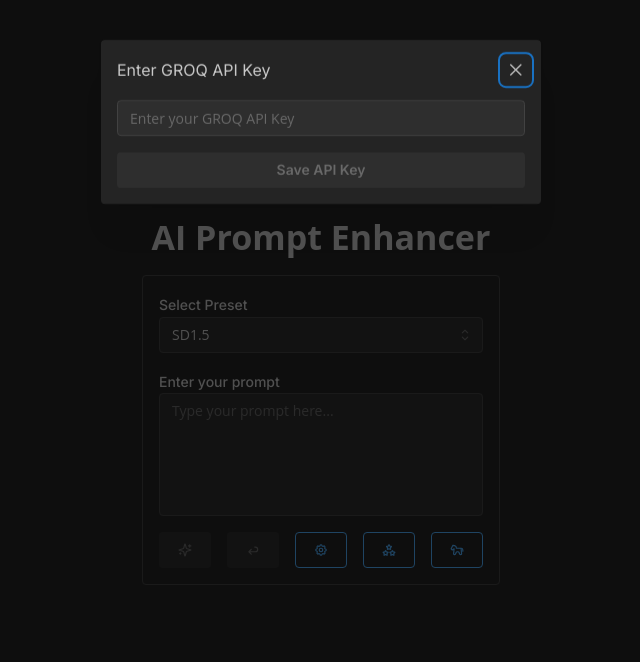
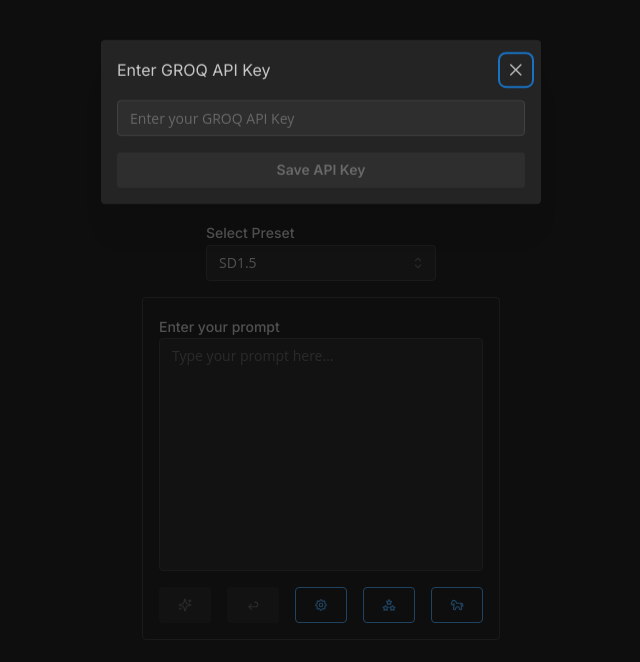
Before and after one commit to markuryy/prompt-enhancer, a Next.js app: page / in a window 1280 px wide. Shown: the top 662 px of the page, without its empty margins (319-959 px from the left). Built offline with nearby package versions, Linux system fonts and the light colour scheme.

Commit message:
Increase the size of the central prompt box and move the preset selection to the top of the page.

```diff
--- a/src/app/page.tsx
+++ b/src/app/page.tsx
@@ -105,22 +105,24 @@ export default function Home() {
             <Title order={1}>AI Prompt Enhancer</Title>
           </Box>
 
+          <Select
+            label="Select Preset"
+            data={Object.keys(presets).map(key => ({ value: key, label: key }))}
+            value={selectedPreset}
+            onChange={(value) => setSelectedPreset(value as string)}
+            style={{ maxWidth: "600px", margin: "0 auto" }}
+          />
+
           <Center>
-            <Paper withBorder p="md" style={{ width: "100%", maxWidth: "600px" }}>
+            <Paper withBorder p="md" style={{ width: "100%", maxWidth: "800px" }}>
               <Stack gap="md">
-                <Select
-                  label="Select Preset"
-                  data={Object.keys(presets).map(key => ({ value: key, label: key }))}
-                  value={selectedPreset}
-                  onChange={(value) => setSelectedPreset(value as string)}
-                />
                 <Textarea
                   ref={textareaRef}
                   label="Enter your prompt"
                   placeholder="Type your prompt here..."
                   value={input}
                   onChange={(e) => setInput(e.target.value)}
-                  minRows={5}
+                  minRows={10}
                   autosize
                 />
                 <Group justify="center">
```
